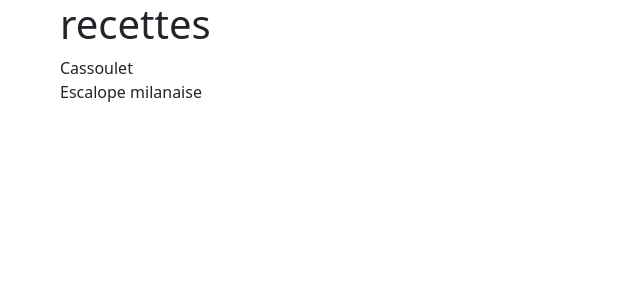
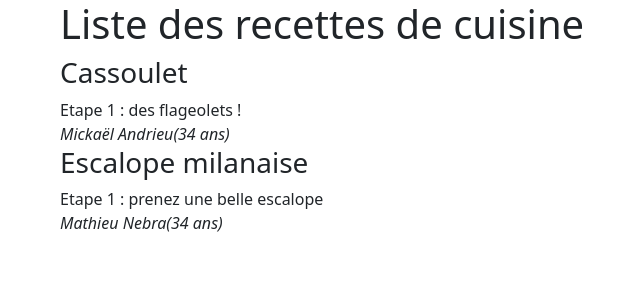
Before and after one commit to ASyhnes/OpenPhp, a PHP site: page /test1.php in a window 1280 px wide. Shown: the top 300 px of the page, without its empty margins (22-662 px from the left). Run offline with PHP 8.4, Linux system fonts and the light colour scheme.

Commit message:
test array

```diff
--- a/test1.php
+++ b/test1.php
@@ -1,7 +1,23 @@
+<?php
 
+$users = [
+    [
+        'full_name' => 'Mickaël Andrieu',
+        'email' => 'mickael.andrieu@exemple.com',
+        'age' => 34,
+    ],
+    [
+        'full_name' => 'Mathieu Nebra',
+        'email' => 'mathieu.nebra@exemple.com',
+        'age' => 34,
+    ],
+    [
+        'full_name' => 'Laurène Castor',
+        'email' => 'laurene.castor@exemple.com',
+        'age' => 28,
+    ],
+];
 
-
-<?php
 $recipes = [
     [
         'title' => 'Cassoulet',
@@ -22,30 +38,61 @@ $recipes = [
         'is_enabled' => true,
     ],
 ];
+
+function displayAuthor(string $authorEmail, array $users): string
+{
+    foreach ($users as $user) {
+        if ($authorEmail === $user['email']) {
+            return $user['full_name'] . '(' . $user['age'] . ' ans)';
+        }
+    }
+}
+
+function isValidRecipe(array $recipe): bool
+{
+    if (array_key_exists('is_enabled', $recipe)) {
+        $isEnabled = $recipe['is_enabled'];
+    } else {
+        $isEnabled = false;
+    }
+
+    return $isEnabled;
+}
+
+function getRecipes(array $recipes): array
+{
+    $valid_recipes = [];
+
+    foreach ($recipes as $recipe) {
+        if (isValidRecipe($recipe)) {
+            $valid_recipes[] = $recipe;
+        }
+    }
+
+    return $valid_recipes;
+}
+
 ?>
-
 <!DOCTYPE html>
-
+<html lang="en">
 <head>
-    <title>Affichage des recettes</title>
+    <title>Recettes de cuisine</title>
     <link
-            href="https://cdn.jsdelivr.net/npm/bootstrap@5.0.2/dist/css/bootstrap.min.css"
-            rel="stylesheet"
+        href="https://cdn.jsdelivr.net/npm/bootstrap@5.0.2/dist/css/bootstrap.min.css"
+        rel="stylesheet"
     >
 </head>
 <body>
 <div class="container">
-    <h1>recettes</h1>
-        <?php foreach ($recipes as $recipe) : ?>
-            <?php if (array_key_exists('is_enabled', $recipe) && $recipe['is_enabled'] === true) : ?>
-                <article>
-                    <?php echo $recipe['title']; ?>
-                </article>
-            <?php endif ?>
-        <?php endforeach ?>
+    <h1>Liste des recettes de cuisine</h1>
 
-
+    <?php foreach (getRecipes($recipes) as $recipe) : ?>
+        <article>
+            <h3><?php echo $recipe['title']; ?></h3>
+            <div><?php echo $recipe['recipe']; ?></div>
+            <i><?php echo displayAuthor($recipe['author'], $users); ?></i>
+        </article>
+    <?php endforeach ?>
 </div>
 </body>
-
 </html>
```
